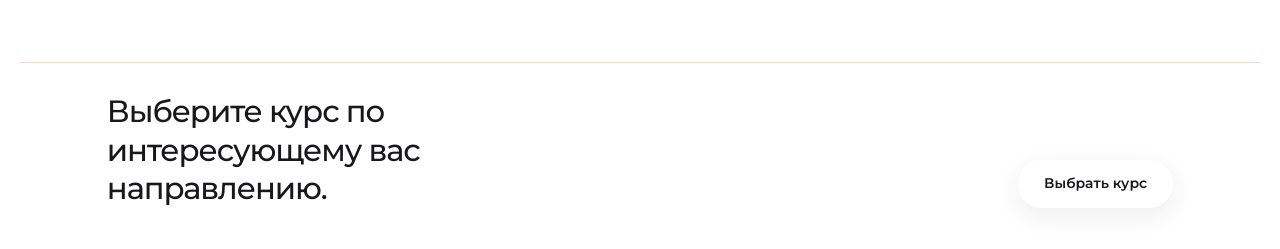
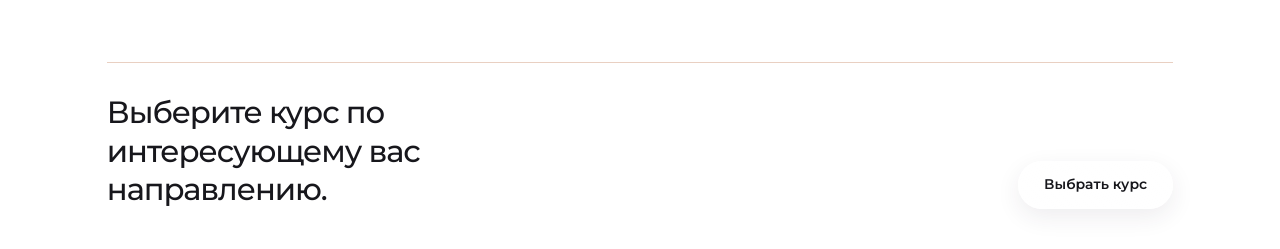
Before and after one commit to fuks19200-ctrl/09, a Next.js app: page / in a window 1280 px wide. Shown: the part 1944-2193 px from the top of the page. Built offline with nearby package versions, Linux system fonts and the light colour scheme.

Commit message:
Restore inset divider inside About section

```diff
--- a/app/globals.css
+++ b/app/globals.css
@@ -331,19 +331,3 @@ html, body,
 :root { --section-divider: rgba(185,75,13,.22); }
 .home-page .home-about,
 .about-details { border-top: 1px solid var(--section-divider); }
-.about-details .about-mission {
-  position: relative;
-  border-top: 0;
-}
-.about-details .about-mission::before {
-  content: "";
-  position: absolute;
-  top: 0;
-  left: 50%;
-  width: 100vw;
-  height: 1px;
-  transform: translateX(-50%);
-  background: var(--section-divider);
-  pointer-events: none;
-}
-.about-details { overflow-x: clip; }
```
